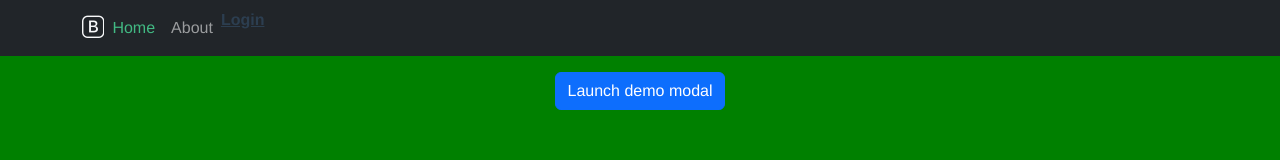
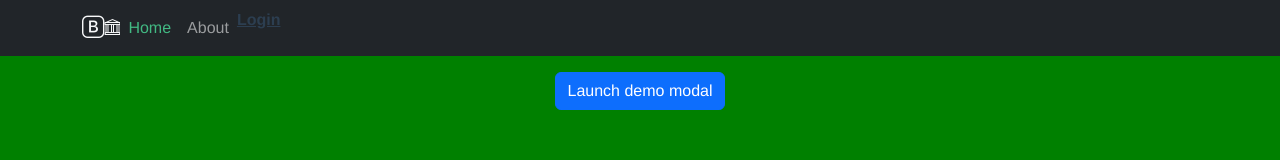
Before and after one commit to Jacobwkidd/vue-final-project, a Vue app: page / in a window 1280 px wide. Shown: the top 160 px of the page. Built offline with nearby package versions, Linux system fonts and the light colour scheme.

Commit message:
add the bank icon

```diff
--- a/src/components/NavBar.vue
+++ b/src/components/NavBar.vue
@@ -26,6 +26,7 @@
         </span>
         -->
         <i class="bi bi-bootstrap" style="font-size: 1.4rem;"></i>
+        <i class="bi bi-bank"></i>
         <span v-if="GStore.currentUser">
           <b>Hello {{GStore.currentUser.firstName}} &nbsp;</b>
         </span>
```
